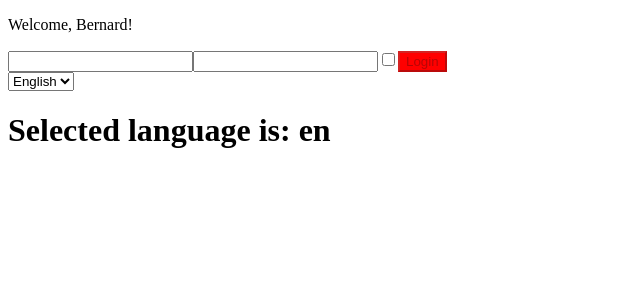
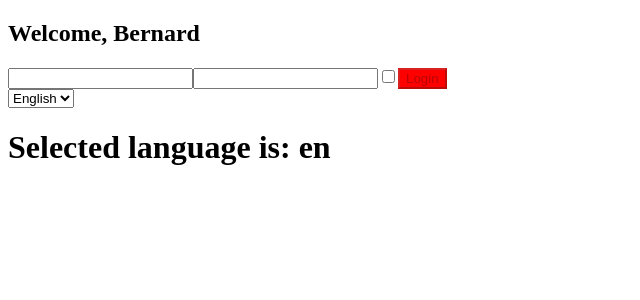
Before and after one commit to hawkydawky/react-exercises, a React (Create React App) app: page / in a window 1280 px wide. Shown: the top 300 px of the page, without its empty margins (0-640 px from the left). Built offline with nearby package versions, Linux system fonts and the light colour scheme.

Commit message:
function-components-01

```diff
--- a/src/Welcome.js
+++ b/src/Welcome.js
@@ -1,11 +1,9 @@
 import React from "react"
 
-export class Welcome extends React.Component {
-    render() {
-        return (
-            <div>
-                <p>Welcome, {this.props.name || "John Doe"}!</p>
-            </div>
-        )
-    }
+export function Welcome(props) {
+    return (
+        <div>
+            <h2>Welcome, {props.name || "Johnny"}</h2>
+        </div>
+    )
 }
```
